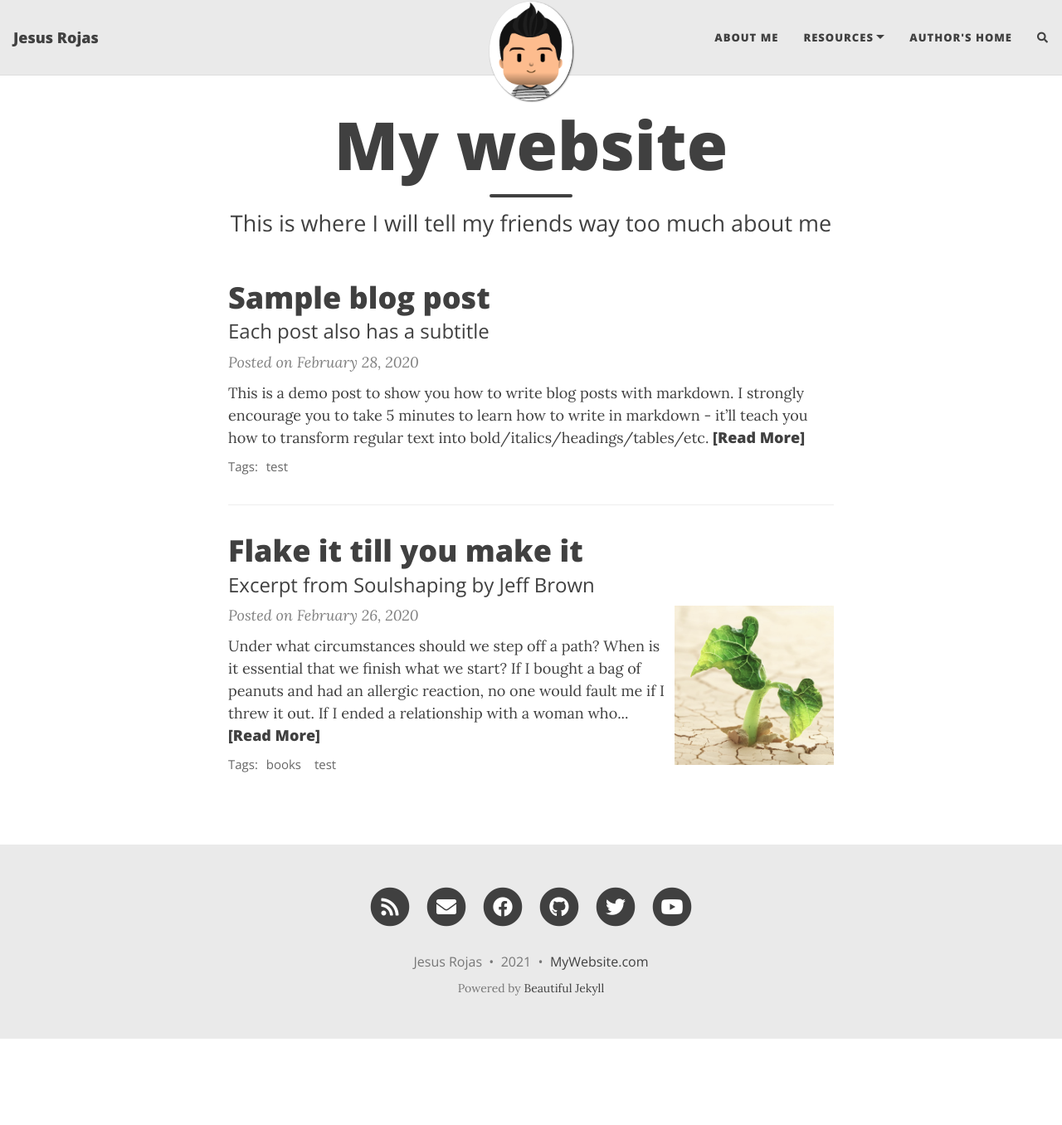
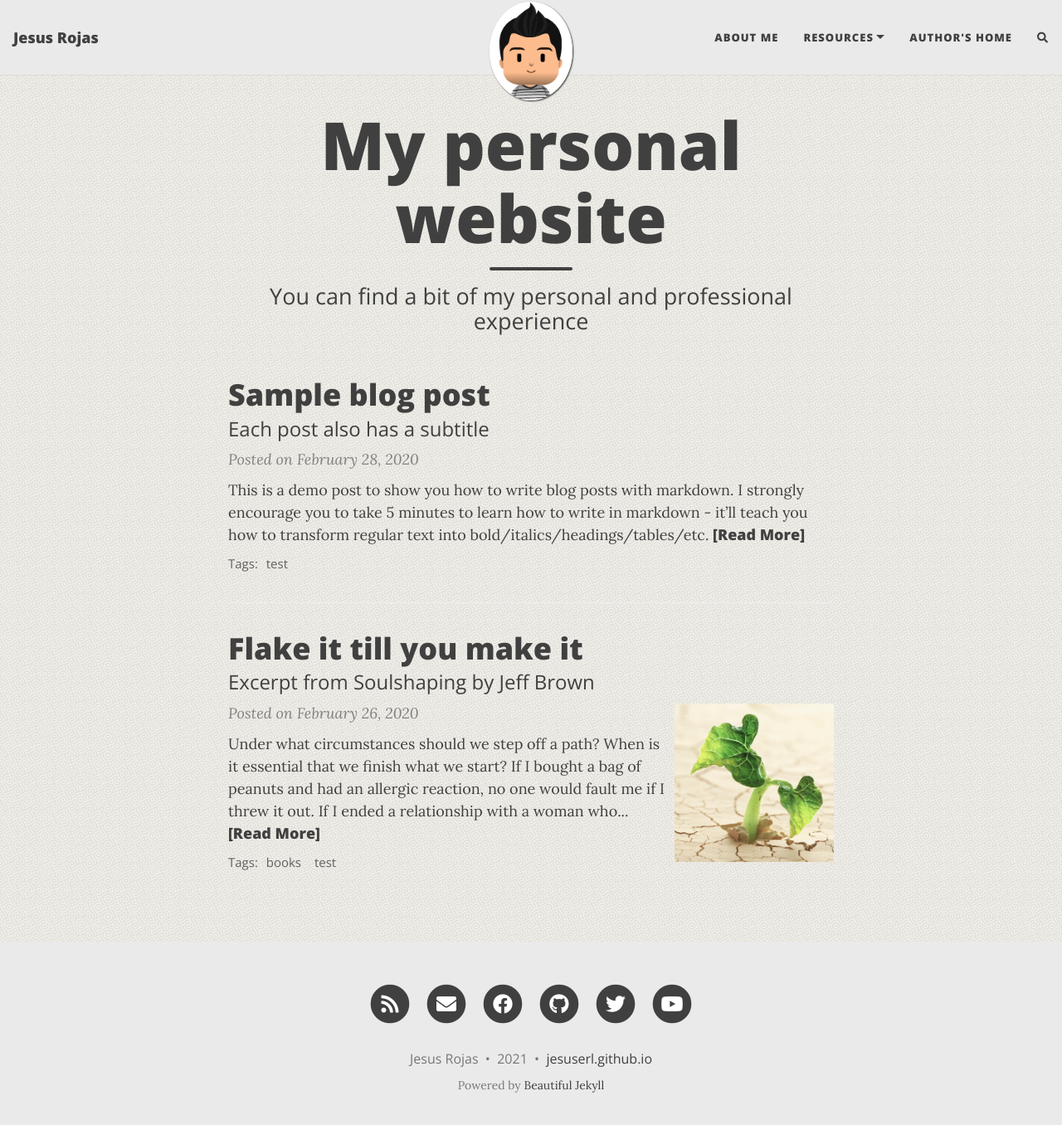
Before and after one commit to jesuserl/jesuserl.github.io, a Jekyll site: the page built from index.html, in a window 1280 px wide and 1369 px high. Shown: the top 1356 px of the window at 83% size. Built offline with Jekyll 4.4.1, drawn with Linux system fonts in a browser that asks for light colours; nearby versions of some CDN libraries; the list of posts is cut into pages by our own code; comment, search, counter and statistics services are not loaded.

Commit message:
more changes

```diff
--- a/_config.yml
+++ b/_config.yml
@@ -16,7 +16,7 @@ author: Jesus Rojas
 navbar-links:
   About Me: "aboutme"
   Resources:
-    - Beautiful Jekyll: "https://beautifuljekyll.com"
+    # - Beautiful Jekyll: "https://beautifuljekyll.com"
     - Learn markdown: "https://www.markdowntutorial.com/"
   Author's home: "https://jesuserl.github.io"
 
@@ -78,7 +78,7 @@ share-links-active:
 
 # How to display the link to your website in the footer
 # Remove this if you don't want a link in the footer
-url-pretty: "MyWebsite.com"
+url-pretty: "jesuserl.github.io"
 
 # Excerpt word length - Truncate the excerpt of each post on the feed page to the specified number of words
 excerpt_length: 50
@@ -115,7 +115,7 @@ footer-link-col: "#404040"
 
 #navbar-img: "/assets/img/bgimage.png"
 #footer-img: "/assets/img/bgimage.png"
-#page-img: "/assets/img/bgimage.png"
+page-img: "/assets/img/bgimage.png"
 
 # Suggest a colour for mobile browsers to use as the browser's theme. This is only supported by a few mobile browsers.
 #mobile-theme-col: "#0085A1"
--- a/index.html
+++ b/index.html
@@ -1,5 +1,5 @@
 ---
 layout: home
-title: My website
-subtitle: This is where I will tell my friends way too much about me
+title: My personal website
+subtitle: You can find a bit of my personal and professional experience
 ---
```
